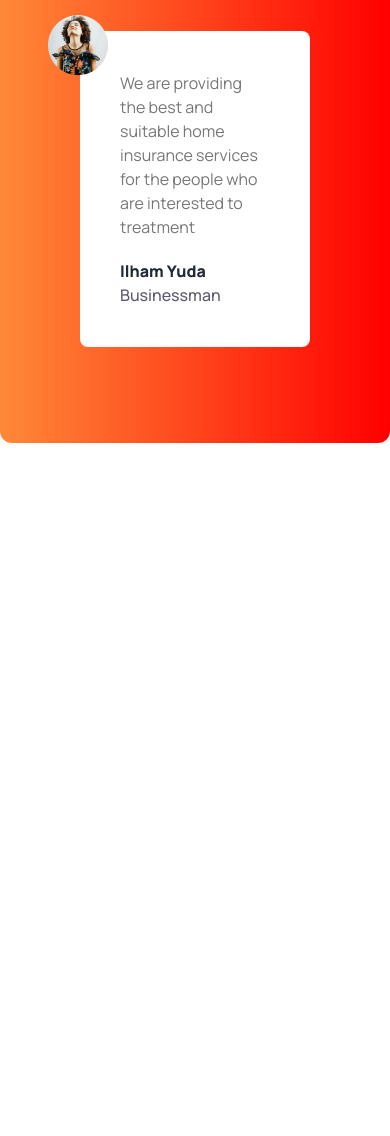
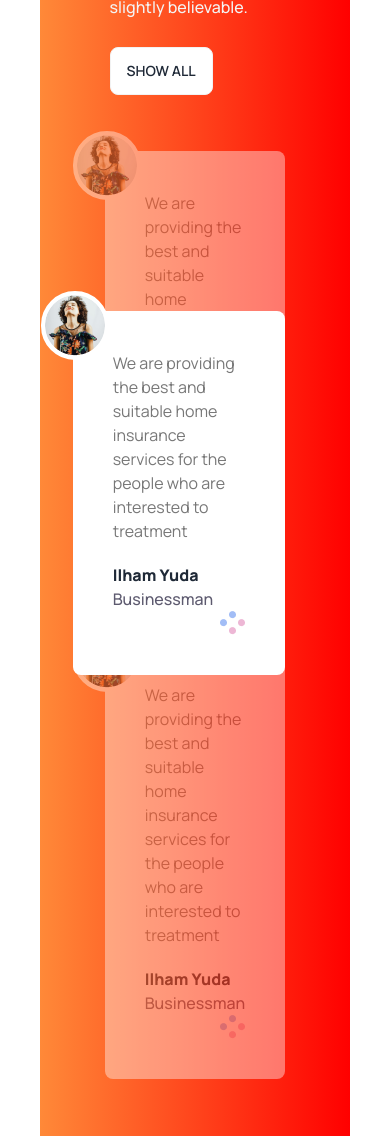
Before and after one commit to gmlincoln/tea-house-website, a plain HTML site: page index.html in a window 390 px wide. Shown: the part 5590-6726 px from the top of the page. Before the commit the page ends 6113 px from the top, so only its background shows below. Drawn offline with nearby package versions, Linux system fonts and the light colour scheme.

Commit message:
clients-review-responsive-portion-added

```diff
--- a/index.html
+++ b/index.html
@@ -163,10 +163,10 @@
         </div>
       </section>
       <!--Super Clients Section  -->
-      <section class="my-20 bg-gradient-to-r from-[#FF8938] to-[#F00] px-20 py-24 rounded-xl">
+      <section class="my-20 bg-gradient-to-r from-[#FF8938] to-[#F00] px-20 py-24 rounded-xl mx-10 lg:mx-0">
         <!-- Meet Super Clients -->
-        <div class="flex flex-col lg:flex-row gap-14">
-          <div class="space-y-7">
+        <div class="flex flex-col items-center lg:flex-row gap-14 ">
+          <div class="space-y-7 flex-1 lg:pr-24">
             <h2 class="text-5xl font-extrabold text-[#F4F4F4]">
               Meet Our Super <br>
               Clients
@@ -174,12 +174,40 @@
             <p class="font-medium text-[#F4F4F4]">There are many variations of passages of Lorem Ipsum available, but the majority have suffered alteration in some form, by injected humour, or randomised words which don't look even slightly believable. </p>
             <button class="btn bg-[#fff]">Show All</button>
           </div>
-          <!-- Client Review -->
-          <div class=" p-10 relative rounded-lg bg-[#fff]">
-            <img class="absolute -left-8 -top-4 border-1" src="images/client.png" alt="">
-            <p class="text-[#777] font-normal mb-5">We are providing the best and suitable home insurance services for the people who are interested to treatment</p>
-            <h4 class="font-extrabold text-[##1C1C1C]">Ilham Yuda</h4>
-            <p class="font-medium text-[#5D5A6F]">Businessman</p>
+          <!-- Client Review Container  -->
+          <div class="relative flex-1">
+            <!-- Next Client Review -->
+            <div class="z-10 opacity-40 p-10 relative rounded-lg bg-[#fff] mb-14">
+              <img class="absolute -left-8 -top-5 border-4 border-white rounded-full bg-white" src="images/client.png" alt="">
+              <p class="text-[#777] font-normal mb-5">We are providing the best and suitable home insurance services for the people who are interested to treatment</p>
+              <h4 class="font-extrabold text-[##1C1C1C]">Ilham Yuda</h4>
+              <p class="font-medium text-[#5D5A6F]">Businessman</p>
+              <div class="flex justify-end" >
+                <img src="images/circles.png" alt="">
+              </div>
+            </div>
+            <!-- Current Client Review -->
+            <div class="z-30 p-10 absolute top-40 -left-8 md:-left-28 lg:-left-28 lg:w-[430px] rounded-lg bg-[#fff]">
+              <img class="absolute -left-8 -top-5 border-4 border-white rounded-full bg-white" src="images/client.png" alt="">
+              <p class="text-[#777] font-normal mb-5">We are providing the best and suitable home insurance services for the people who are interested to treatment</p>
+              <h4 class="font-extrabold text-[##1C1C1C]">Ilham Yuda</h4>
+              <p class="font-medium text-[#5D5A6F]">Businessman</p>
+              <div class="flex justify-end" >
+                <img src="images/circles.png" alt="">
+              </div>
+            </div>
+            <!-- Previous Client Review -->
+            <div class="opacity-40 p-10 z-10 relative rounded-lg bg-[#fff]">
+              <img class="absolute -left-8 -top-5 border-4 border-white rounded-full bg-white" src="images/client.png" alt="">
+              <p class="text-[#777] font-normal mb-5">We are providing the best and suitable home insurance services for the people who are interested to treatment</p>
+              <h4 class="font-extrabold text-[##1C1C1C]">Ilham Yuda</h4>
+              <p class="font-medium text-[#5D5A6F]">Businessman</p>
+              <div class="flex justify-end" >
+                <img src="images/circles.png" alt="">
+              </div>
+            </div>
+
+
           </div>
         </div>
       </section>
```
